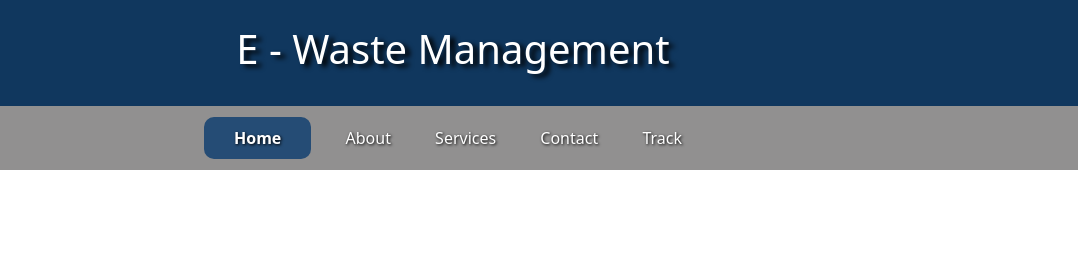
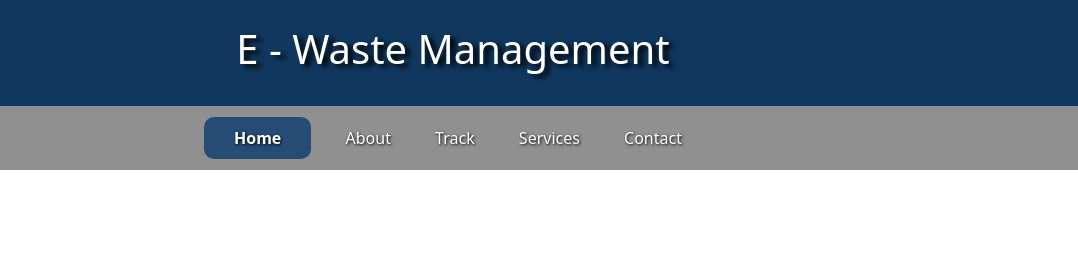
Before and after one commit to Thowfic-Asmi/challenge-project, a plain HTML site: page index.html in a window 1280 px wide. Shown: the top 280 px of the page, 202-1280 px from the left. Drawn offline with nearby package versions, Linux system fonts and the light colour scheme.

Commit message:
Update index.html by changing the nav

```diff
--- a/index.html
+++ b/index.html
@@ -32,12 +32,12 @@
       <ul class="headings">
         <li class="nav-class" id="nav1"><a href="index.html">Home</a></li>
         <li class="nav-class" id="nav2"><a href="about.html">About</a></li>
-
-        <li class="nav-class" id="nav3">
+              <li class="nav-class" id="nav"3><a href="track.html">Track</a></li>
+        <li class="nav-class" id="nav4">
           <a href="services.html">Services</a>
         </li>
-        <li class="nav-class" id="nav4"><a href="contact.html">Contact</a></li>
-       <li class="nav-class" id="nav"5><a href="track.html">Track</a></li>
+        <li class="nav-class" id="nav5"><a href="contact.html">Contact</a></li>
+
       </ul>
     </nav>
 
```
